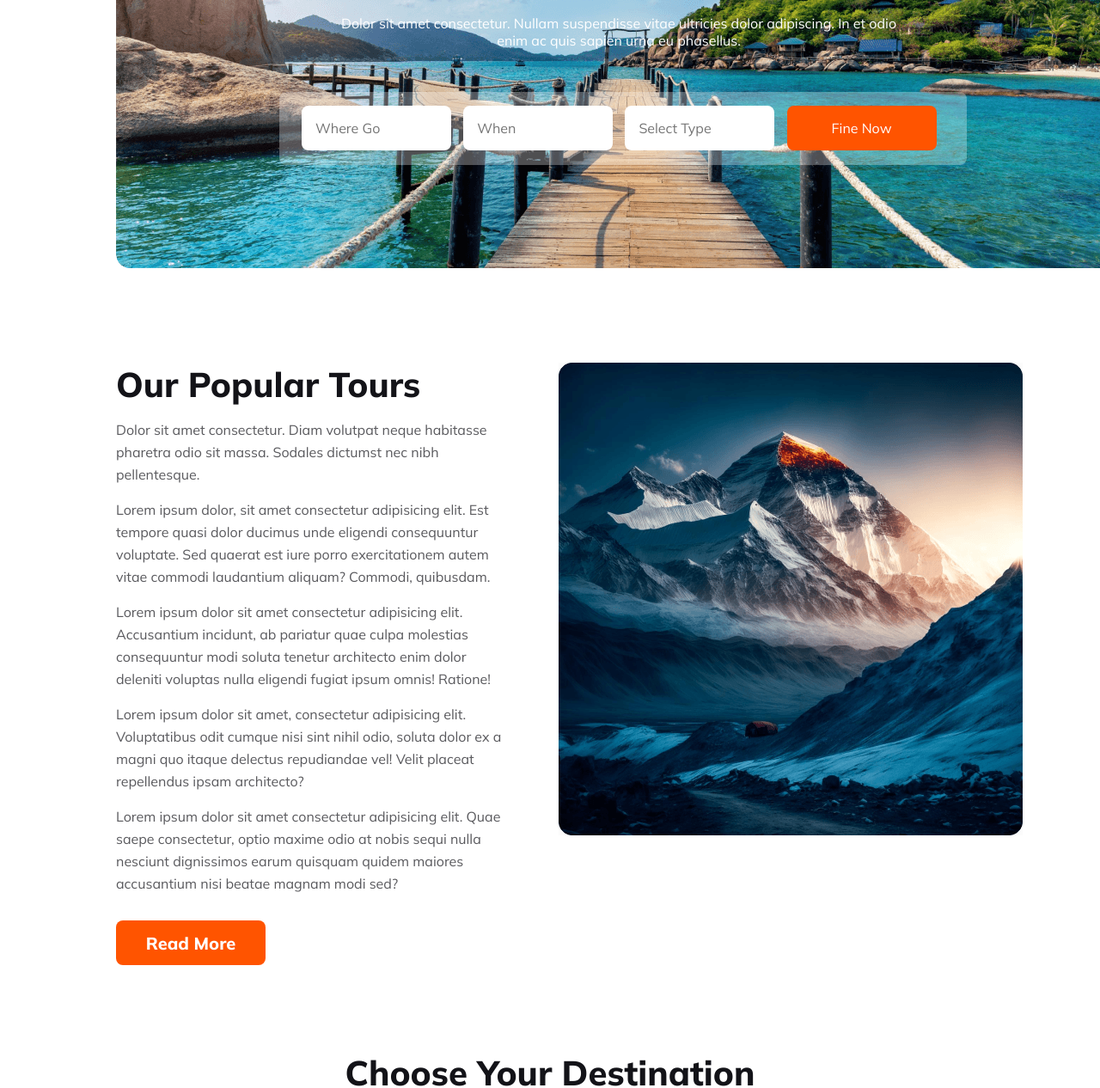
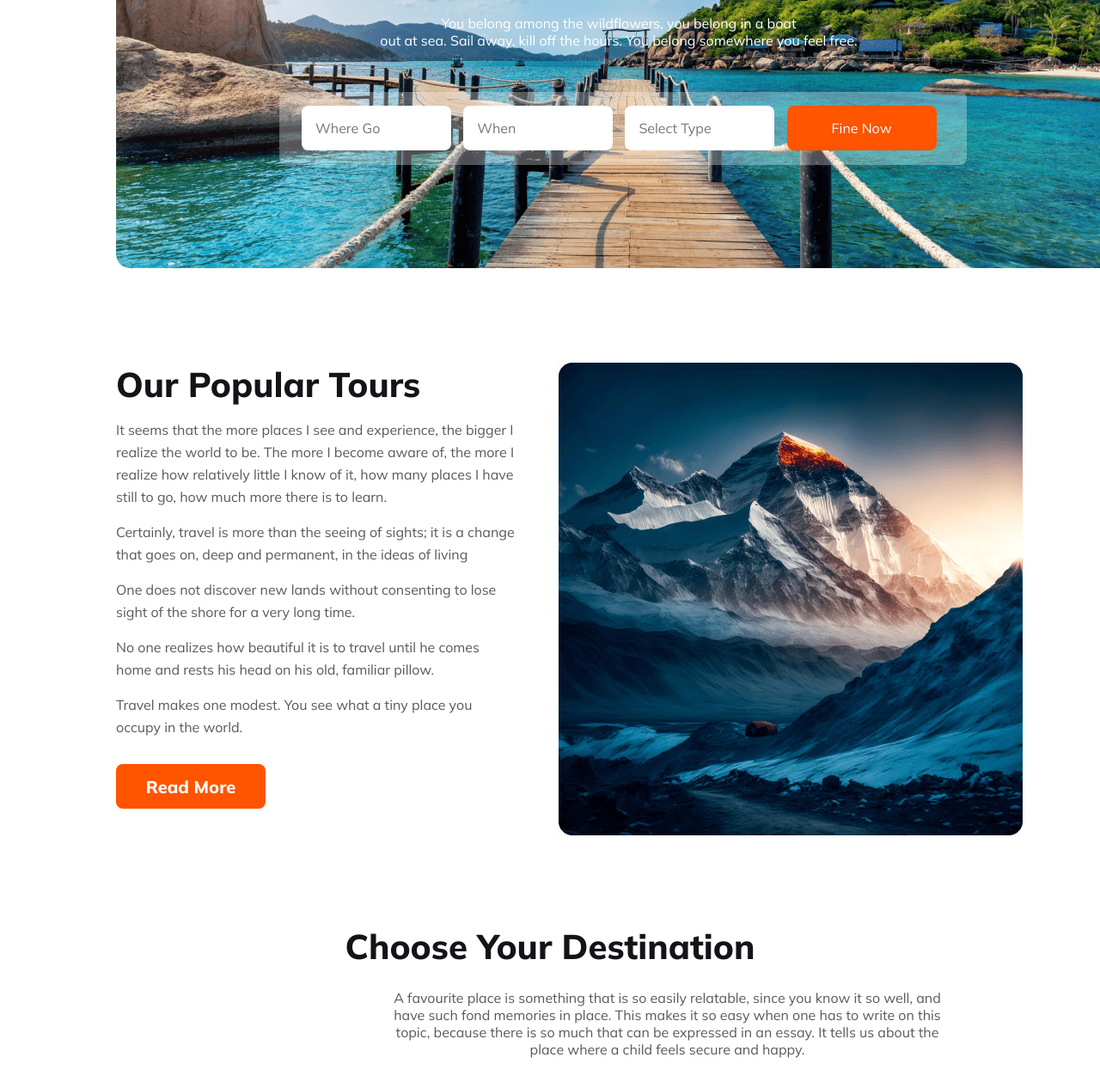
Before and after one commit to abid-rouddro/B9A2-Bangladesh-Travel-main, a plain HTML site: page index.html in a window 1280 px wide. Shown: the part 339-1605 px from the top of the page at 86% size. Drawn offline with Linux system fonts and the light colour scheme.

Commit message:
some problem solved

```diff
--- a/index.html
+++ b/index.html
@@ -36,8 +36,8 @@
         <!-- header banner section -->
         <div class="banner-section">
             <h3 class="banner-container">Explore Your Travel</h3>
-            <p class="banner-description">Dolor sit amet consectetur. Nullam suspendisse vitae ultricies dolor adipiscing. In et odio <br>
-                enim ac quis sapien urna eu phasellus.</p>
+            <p class="banner-description">You belong among the wildflowers, you belong in a boat <br>
+                 out at sea. Sail away, kill off the hours. You belong somewhere you feel free.</p>
 
                 <div class="banner-input-background">
                     <div class="banner-input">
@@ -62,15 +62,15 @@
             <div class="tours-content">
                 <h3 class="tours-container">Our Popular Tours</h3>
             <div class="tours-description">
-            <p class="tours-description">Dolor sit amet consectetur. Diam volutpat neque habitasse pharetra odio sit massa. Sodales dictumst nec nibh pellentesque.</p>
+            <p class="tours-description">It seems that the more places I see and experience, the bigger I realize the world to be. The more I become aware of, the more I realize how relatively little I know of it, how many places I have still to go, how much more there is to learn.</p>
 
-            <p class="tours-description">Lorem ipsum dolor, sit amet consectetur adipisicing elit. Est tempore quasi dolor ducimus unde eligendi consequuntur voluptate. Sed quaerat est iure porro exercitationem autem vitae commodi laudantium aliquam? Commodi, quibusdam.</p>
+            <p class="tours-description">Certainly, travel is more than the seeing of sights; it is a change that goes on, deep and permanent, in the ideas of living</p>
 
-            <p class="tours-description">Lorem ipsum dolor sit amet consectetur adipisicing elit. Accusantium incidunt, ab pariatur quae culpa molestias consequuntur modi soluta tenetur architecto enim dolor deleniti voluptas nulla eligendi fugiat ipsum omnis! Ratione!</p>
+            <p class="tours-description">One does not discover new lands without consenting to lose sight of the shore for a very long time.</p>
 
-            <p class="tours-description">Lorem ipsum dolor sit amet, consectetur adipisicing elit. Voluptatibus odit cumque nisi sint nihil odio, soluta dolor ex a magni quo itaque delectus repudiandae vel! Velit placeat repellendus ipsam architecto?</p>
+            <p class="tours-description">No one realizes how beautiful it is to travel until he comes home and rests his head on his old, familiar pillow. </p>
 
-            <p class="tours-description">Lorem ipsum dolor sit amet consectetur adipisicing elit. Quae saepe consectetur, optio maxime odio at nobis sequi nulla nesciunt dignissimos earum quisquam quidem maiores accusantium nisi beatae magnam modi sed?</p>
+            <p class="tours-description">Travel makes one modest. You see what a tiny place you occupy in the world.</p>
 
             </div>
             <input class="read-more" type="button" value="Read More">
@@ -84,7 +84,7 @@
         <section class="main-section-two">
             <div class="section-two-content">
                 <h3 class="section-two-container">Choose Your Destination</h3>
-                <p class="section-two-description">Lorem ipsum dolor sit amet consectetur adipisicing elit. Quis aut nesciunt cupiditate aliquid quaerat, ad in maxime non error voluptatibus doloremque inventore eveniet fuga accusamus ratione, sunt quibusdam velit. Minima.</p>
+                <p class="section-two-description">A favourite place is something that is so easily relatable, since you know it so well, and have such fond memories in place. This makes it so easy when one has to write on this topic, because there is so much that can be expressed in an essay. It tells us about the place where a child feels secure and happy.</p>
             </div>
             <div class="section-two-images">
               <div class="row1">
@@ -116,24 +116,24 @@
 
         <div class="main-section-three">
             <h3 class="section-three-container">Why Choose Us</h3>
-           <div class="section-three-description">Dolor sit amet consectetur. Diam volutpat neque habitasse pharetra odio sit massa. Sodales dictumst nec nibh pellentesque.</div>
+           <div class="section-three-description">Travel changes you. As you move through this life and this world, you change things slightly, you leave marks behind, however small. </div>
 
            <div class="section-three-box1">
             <div class="box1">
                 <h3 class="box-container">Handpicked Hotels</h3>
-                <p class="box-description">Amet consectetur. Vulputate commodo felis molestie risus  ornare nulla amet et. Libero commodo sagittis dignissim adipiscing quis. Habitant adipiscing risus natoque aliquet. </p>
+                <p class="box-description"> I have certainly stayed in much better hotels than this and they weren't part of the hand picked group. Let's start with the annoying Muzak playing in the breakfast room and the Cloisters restaurant. Marks and Spencer stores have turned it off in all their stores. It's about time hotels and restaurants followed them. . </p>
 
             </div>
 
             <div class="box2">
                 <h3 class="box-container">World Class Service</h3>
-                <p class="box-description">Lorem ipsum dolor sit, amet consectetur adipisicing elit. Nulla maiores dolorem magni! Tenetur voluptatibus pariatur aliquam ullam, voluptates, vel possimus aperiam cumque nam vero culpa nostrum sed recusandae, odio dolore?</p>
+                <p class="box-description">They can learn what makes them happy and how to employ themselves fruitfully in a fun and calm space. </p>
             </div>
            </div>
            <div class="section-three-box2">
             <div class="box3">
                 <h3 class="box-container">Best Price Guarantee</h3>
-            <p class="box-description">Amet consectetur. Vulputate commodo felis molestie risus  ornare nulla amet et. Libero commodo sagittis dignissim adipiscing quis. Habitant adipiscing risus natoque aliquet.</p>
+            <p class="box-description">While you may not list the exact quoted price in your letter, it's usually a good idea to mention the quoted price in relation to the price your company is willing to pay.</p>
             </div>
            </div>
         </div>
@@ -167,8 +167,7 @@
             </div>
 
             <div class="footer-content">
-                <p class="footer-description">Lorem ipsum dolor sit amet consectetur adipisicing elit. Praesentium repellat id dolore omnis deserunt corrupti? Harum, <br>
-                    labore amet hic dolores pariatur soluta necessitatibus minus laboriosam eaque! Delectus possimus ullam sit?</p>
+                <p class="footer-description">An essay is frequently used in an academic context as a form of examination to ascertain whether a child has mastered their topic and gauge their expertise on a particular subject. Kids share an emotional connection with their favourite place, and essay writing activity on this topic will make them feel closer to that place.</p>
 
                     <div class="icon-images">
                         <img class="facebook" src="Images/Facebook.png" alt="">
```
